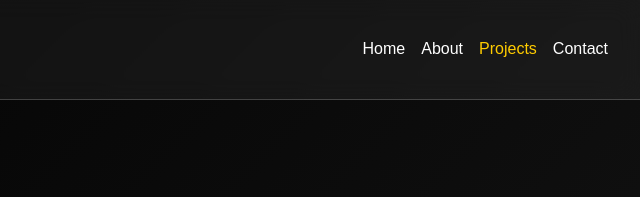
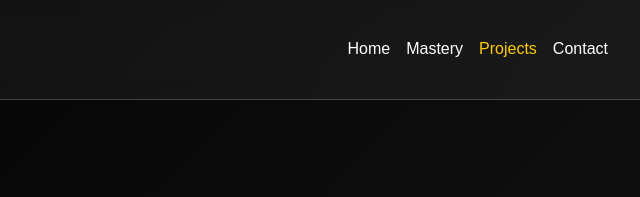
Before and after one commit to AGAINPLY/my-portfolio, a plain HTML site: page projects.html in a window 1280 px wide. Shown: the top 197 px of the page, 640-1280 px from the left. Drawn offline with Linux system fonts and the light colour scheme.

Commit message:
Update projects.html

```diff
--- a/projects.html
+++ b/projects.html
@@ -12,7 +12,7 @@
     <h2 class="logo">Bhavesh</h2>
     <ul>
       <li><a href="index.html">Home</a></li>
-      <li><a href="Mastery.html">About</a></li>
+      <li><a href="Mastery.html">Mastery</a></li>
       <li><a href="projects.html" class="active">Projects</a></li>
       <li><a href="contact.html">Contact</a></li>
     </ul>
```
